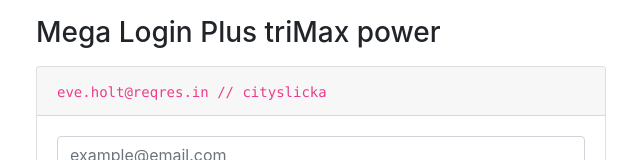
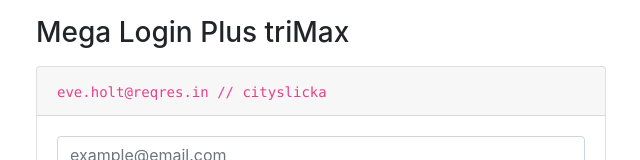
Before and after one commit to ptorres2408/cypresse2e, a React (Create React App) app: page / in a window 1280 px wide. Shown: the top 160 px of the page, without its empty margins (319-959 px from the left). Built offline with nearby package versions, Linux system fonts and the light colour scheme.

Commit message:
Try actions

```diff
--- a/src/App.js
+++ b/src/App.js
@@ -48,7 +48,7 @@ function App() {
 
   return (
     <div id="app" className="container my-3">
-      <h3>Mega Login Plus triMax power</h3>
+      <h3>Mega Login Plus triMax</h3>
 
       <div className="card mt-3">
         <div className="card-header">
```
